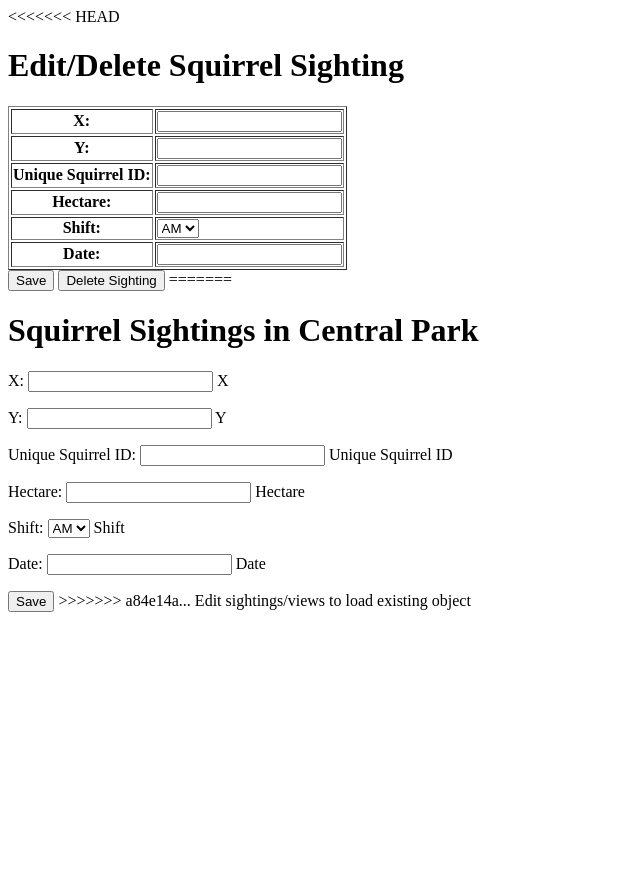
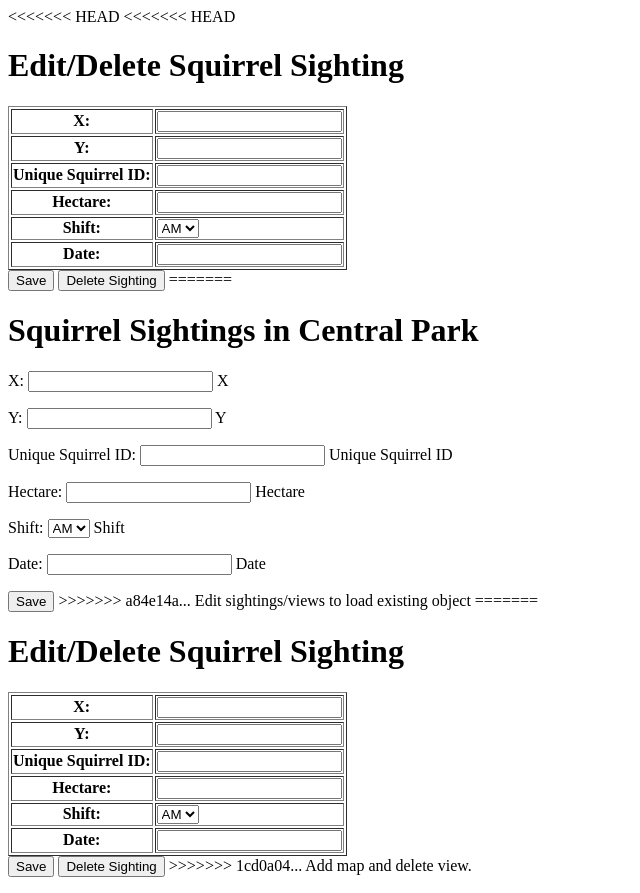
Before and after one commit to tanxunyong/Squirrel_Sightings, a Django app: template sightings/templates/sightings/edit.html in a window 1280 px wide. Shown: the whole page, without its empty margins (0-640 px from the left). Before the commit the page ends 612 px from the top, so only its background shows below. Run offline with Django 3.2, Linux system fonts and the light colour scheme; tables that the repository leaves empty hold one stand-in row (values such as "Sample post"); the template is opened without the code that fills it: values that come from a table or form of the project are taken from there, most other values are stand-ins (such as "Sample title", 1, 10 or a date in 2020); parts of the project's set-up code (start-up, migrations or seed data) failed here and were passed over.

Commit message:
Add map and delete view.

```diff
--- a/sightings/templates/sightings/edit.html
+++ b/sightings/templates/sightings/edit.html
@@ -1,3 +1,4 @@
+<<<<<<< HEAD
 <<<<<<< HEAD
 <h1>Edit/Delete Squirrel Sighting</h1>
 
@@ -31,4 +32,31 @@
 {{form.as_p}}
 <input type='submit' value='Save' />
 >>>>>>> a84e14a... Edit sightings/views to load existing object
+=======
+<h1>Edit/Delete Squirrel Sighting</h1>
+
+<form method="post" novalidate>
+  {% csrf_token %}
+
+  {{ form.non_field_errors }}
+
+  {% for hidden_field in form.hidden_fields %}
+    {{ hidden_field.errors }}
+    {{ hidden_field }}
+  {% endfor %}
+
+  <table border="1">
+    {% for field in form.visible_fields %}
+      <tr>
+        <th>{{ field.label_tag }}</th>
+        <td>
+          {{ field.errors }}
+          {{ field }}
+        </td>
+      </tr>
+    {% endfor %}
+  </table>
+  <input type='submit' value='Save' />
+  <a href="{{sqid}}/delete/"><button type="button">Delete Sighting</button></a>
+>>>>>>> 1cd0a04... Add map and delete view.
 </form>
--- a/sightings/urls.py
+++ b/sightings/urls.py
@@ -9,5 +9,8 @@ urlpatterns = [
         path('<str:sq_id>',views.edit_view,name='edit'),
         path('add/', views.add_view.as_view(), name='add'),
         path('<str:pk>/delete/', views.delete_view.as_view(),name='delete'),
+<<<<<<< HEAD
         path('stats/',views.stats,name='stats'),
+=======
+>>>>>>> 1cd0a04... Add map and delete view.
         ]
```
Also changed, not shown: sightings/views.py (+20 -0 lines).
